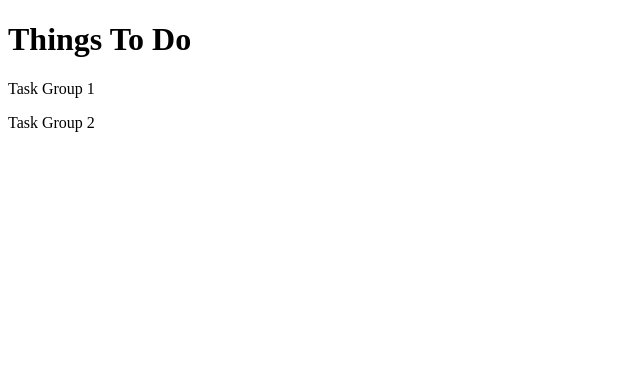
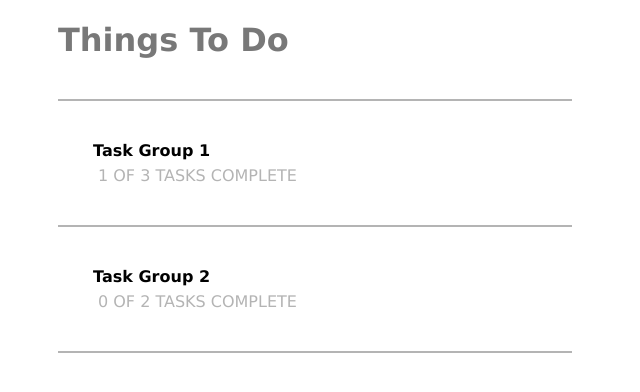
Before and after one commit to mikim190/Task2Do, a React app: page / in a window 1280 px wide. Shown: the top 392 px of the page, without its empty margins (0-640 px from the left). Built offline with nearby package versions, Linux system fonts and the light colour scheme; the HTML template or start-up script is replaced by a standard one.

Commit message:
Implement Overview screen

```diff
--- a/client/src/components/App.jsx
+++ b/client/src/components/App.jsx
@@ -1,6 +1,39 @@
 import React, { Component } from 'react';
 import data from '../../../public/data.js';
 import ListTask from './ListTask.jsx';
+import styled from 'styled-components';
+
+const Main = styled.div`
+	margin-left: 50px;
+	color: rgb(120, 120, 120);
+	font-family: medium-content-sans-serif-font, "Lucida Grande", "Lucida Sans Unicode", "Lucida Sans", Geneva, Arial, sans-serif;
+`;
+
+const Group = styled.h4`
+	display: inline-block;
+	margin-left: 30px;
+	margin-bottom: 1px;
+	margin-top: 40px;
+	color: rgb(0, 0, 0);
+`;
+
+const Line = styled.div`
+	border: 1px solid rgb(180, 180, 180);
+	margin-right: 700px;
+	margin-top: 40px;
+`;
+
+const Status = styled.p`
+	margin-left: 40px;
+	margin-top: 1px;
+	color: rgb(180, 180, 180);
+	font-family: medium-content-sans-serif-font, "Lucida Grande", "Lucida Sans Unicode", "Lucida Sans", Geneva, Arial, sans-serif;
+`;
+
+const Icon = styled.i`
+	display: inline-flex;
+	vertical-align: -9px;
+`;
 
 class App extends React.Component {
   constructor() {
@@ -26,11 +59,17 @@ class App extends React.Component {
 
 		if (click === 0) {
 			showTasks =
-				<div>
+				<Main>
 					<h1>Things To Do</h1>
-					<p onClick={(e,value) => this.handleClick(e, 1)}>Task Group 1</p>
-					<p onClick={(e,value) => this.handleClick(e, 2)}>Task Group 2</p>
-				</div>
+					<Line></Line>
+						<Icon className="fas fa-caret-right"></Icon> <Group onClick={(e,value) => this.handleClick(e, 1)}>Task Group 1</Group>
+						<Status>1 OF 3 TASKS COMPLETE</Status>
+					<Line></Line>
+						<Icon className="fas fa-caret-right"></Icon> <Group onClick={(e,value) => this.handleClick(e, 2)}>Task Group 2</Group>
+						<Status>0 OF 2 TASKS COMPLETE</Status>
+					<Line></Line>
+
+				</Main>
 		};
 
 		if (click === 1) {
--- a/package.json
+++ b/package.json
@@ -17,6 +17,7 @@
     "nodemon": "^1.19.1",
     "react": "^16.8.6",
     "react-dom": "^16.8.6",
+    "styled-components": "^4.3.2",
     "webpack": "^4.36.1",
     "webpack-cli": "^3.3.6"
   },
```
Also changed, not shown: 2 other files (tests, documents, lock files or other folders).
